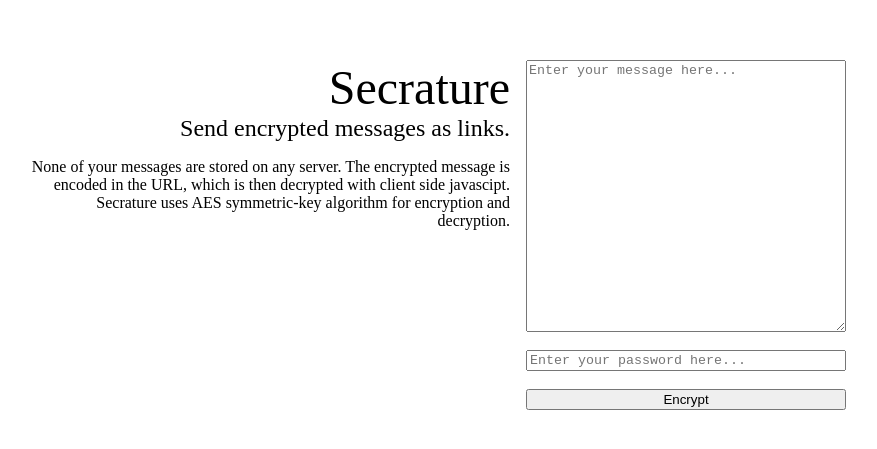
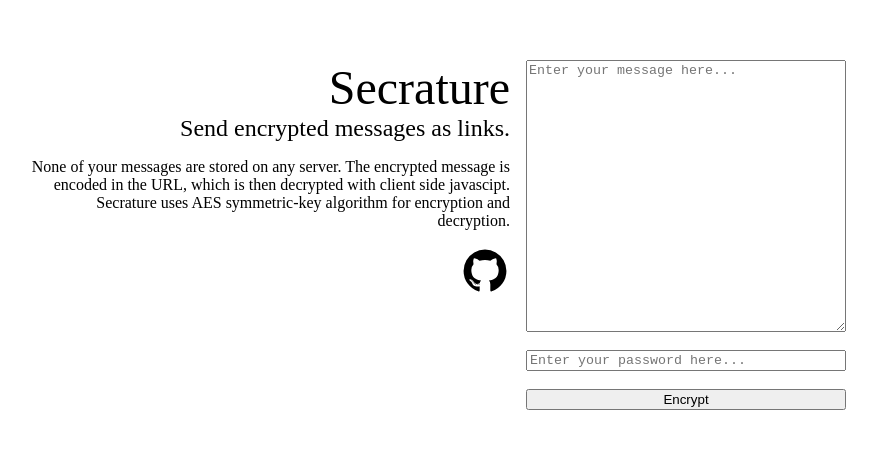
Before and after one commit to meetmangukiya/secrature, a plain HTML site: page index.html in a window 1280 px wide. Shown: the part 157-606 px from the top of the page, without its empty margins (202-1079 px from the left). Drawn offline with Linux system fonts and the light colour scheme.

Commit message:
Add github badge

```diff
--- a/index.html
+++ b/index.html
@@ -16,6 +16,12 @@
   then decrypted with client side javascipt. Secrature uses AES symmetric-key
   algorithm for encryption and decryption.
           </p>
+          <a href="https://github.com/meetmangukiya/secrature">
+            <object>
+            <?xml version="1.0" encoding="utf-8"?>
+  <svg width="50" height="50" viewBox="0 0 1792 1792" xmlns="http://www.w3.org/2000/svg"><path d="M896 128q209 0 385.5 103t279.5 279.5 103 385.5q0 251-146.5 451.5t-378.5 277.5q-27 5-40-7t-13-30q0-3 .5-76.5t.5-134.5q0-97-52-142 57-6 102.5-18t94-39 81-66.5 53-105 20.5-150.5q0-119-79-206 37-91-8-204-28-9-81 11t-92 44l-38 24q-93-26-192-26t-192 26q-16-11-42.5-27t-83.5-38.5-85-13.5q-45 113-8 204-79 87-79 206 0 85 20.5 150t52.5 105 80.5 67 94 39 102.5 18q-39 36-49 103-21 10-45 15t-57 5-65.5-21.5-55.5-62.5q-19-32-48.5-52t-49.5-24l-20-3q-21 0-29 4.5t-5 11.5 9 14 13 12l7 5q22 10 43.5 38t31.5 51l10 23q13 38 44 61.5t67 30 69.5 7 55.5-3.5l23-4q0 38 .5 88.5t.5 54.5q0 18-13 30t-40 7q-232-77-378.5-277.5t-146.5-451.5q0-209 103-385.5t279.5-279.5 385.5-103zm-477 1103q3-7-7-12-10-3-13 2-3 7 7 12 9 6 13-2zm31 34q7-5-2-16-10-9-16-3-7 5 2 16 10 10 16 3zm30 45q9-7 0-19-8-13-17-6-9 5 0 18t17 7zm42 42q8-8-4-19-12-12-20-3-9 8 4 19 12 12 20 3zm57 25q3-11-13-16-15-4-19 7t13 15q15 6 19-6zm63 5q0-13-17-11-16 0-16 11 0 13 17 11 16 0 16-11zm58-10q-2-11-18-9-16 3-14 15t18 8 14-14z"/></svg>
+            </object>
+          </a>
         </div>
         <div id='encryption'>
           <textarea id="data" placeholder="Enter your message here..."></textarea><br>
```
